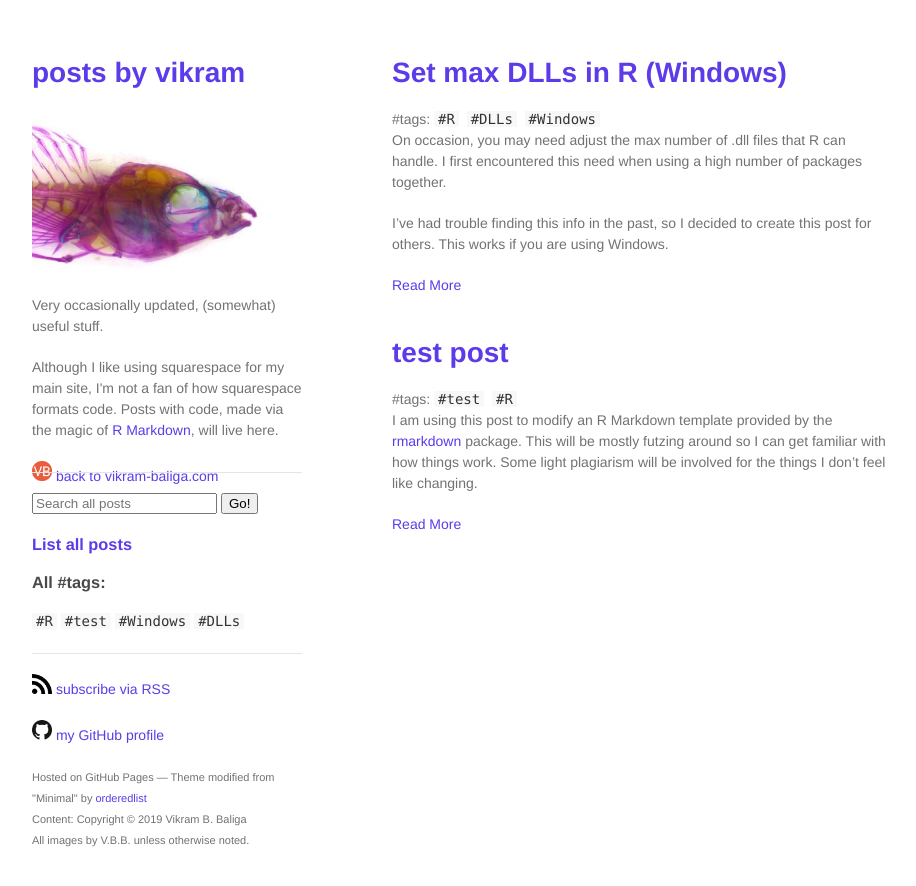
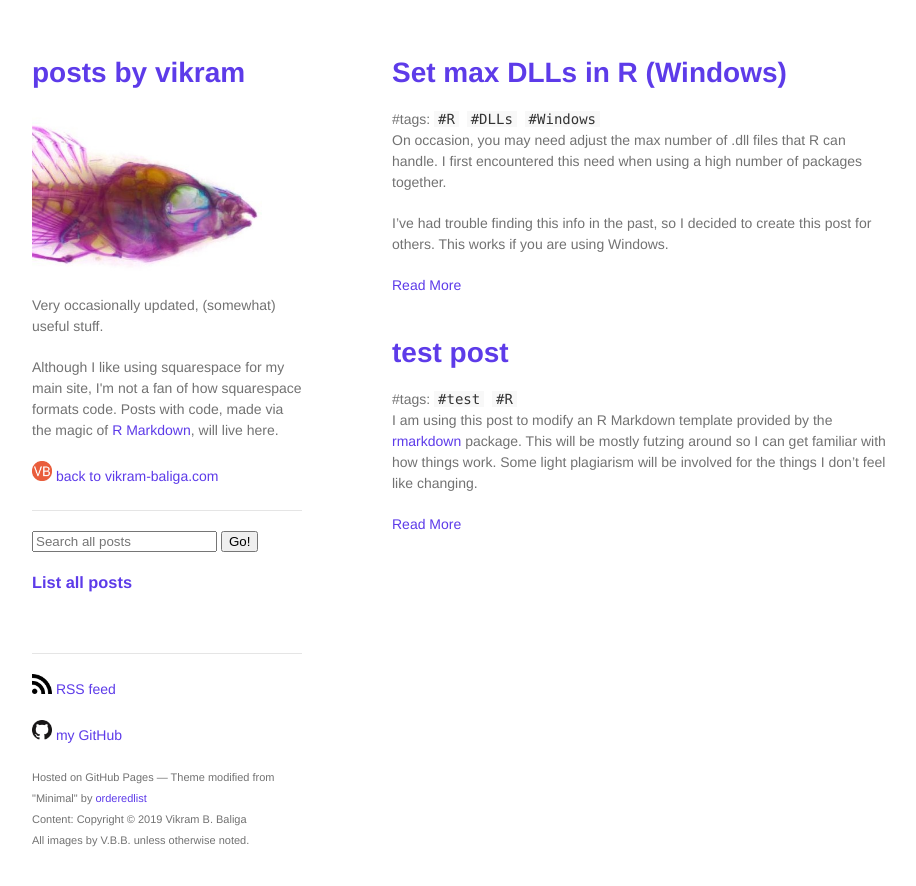
Before and after one commit to vbaliga/vbaliga.github.io, a Jekyll site: the page built from index.html, in a window 1280 px wide. Shown: the top 886 px of the page, without its empty margins (178-1094 px from the left). Built offline with Jekyll 4.4.1, drawn with Linux system fonts in a browser that asks for light colours; a script that is not in the unit is left out.

Commit message:
Update default.html

```diff
--- a/_layouts/default.html
+++ b/_layouts/default.html
@@ -44,15 +44,14 @@
         <br>
 
         <h3><a href={{"/archive/archive"}}>List all posts</h3>
-        {% include alltags.html %}
 
         <br>
         <br>
 
         <hr size=1>
-        <p class="view"><a href="https://vbaliga.github.io/feed.xml"><img src="/images/appbar.rss.png" style="width:20px; height:20px" title="vikram-baliga.com" alt="vikram-baliga.com"></a><a href="https://vbaliga.github.io/feed.xml">&nbsp;subscribe via RSS</a></p>
+        <p class="view"><a href="https://vbaliga.github.io/feed.xml"><img src="/images/appbar.rss.png" style="width:20px; height:20px" title="vikram-baliga.com" alt="vikram-baliga.com"></a><a href="https://vbaliga.github.io/feed.xml">&nbsp;RSS feed</a></p>
 
-        <p class="view"><a href="https://github.com/vbaliga"><img src="/images/GitHub-Mark-64px.png" style="width:20px; height:20px" title="github.com/vbaliga" alt="github.com/vbaliga"><a href="{{ site.github.owner_url }}">&nbsp;my GitHub profile</a></p>
+        <p class="view"><a href="https://github.com/vbaliga"><img src="/images/GitHub-Mark-64px.png" style="width:20px; height:20px" title="github.com/vbaliga" alt="github.com/vbaliga"><a href="{{ site.github.owner_url }}">&nbsp;my GitHub</a></p>
 
 
         <p style="margin: 0; padding-top:0;"><small>Hosted on GitHub Pages &mdash; Theme modified from "Minimal" by <a href="https://github.com/orderedlist">orderedlist</a></small></p>
```
